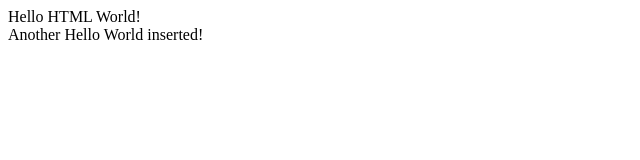
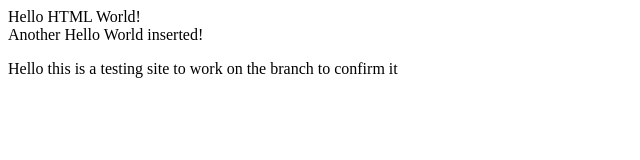
Before and after one commit to Profsoul/git_tutorial, a plain HTML site: page index.html in a window 1280 px wide. Shown: the whole page, without its empty margins (0-640 px from the left). Drawn offline with Linux system fonts and the light colour scheme.

Commit message:
checking version for test branch

```diff
--- a/index.html
+++ b/index.html
@@ -1,4 +1,7 @@
 <html>
     <div>Hello HTML World!</div>
 	<div> Another Hello World inserted! </div>
+    <p>
+        Hello this is a testing site to work on the branch to confirm it
+    </p>
 </html>
```
